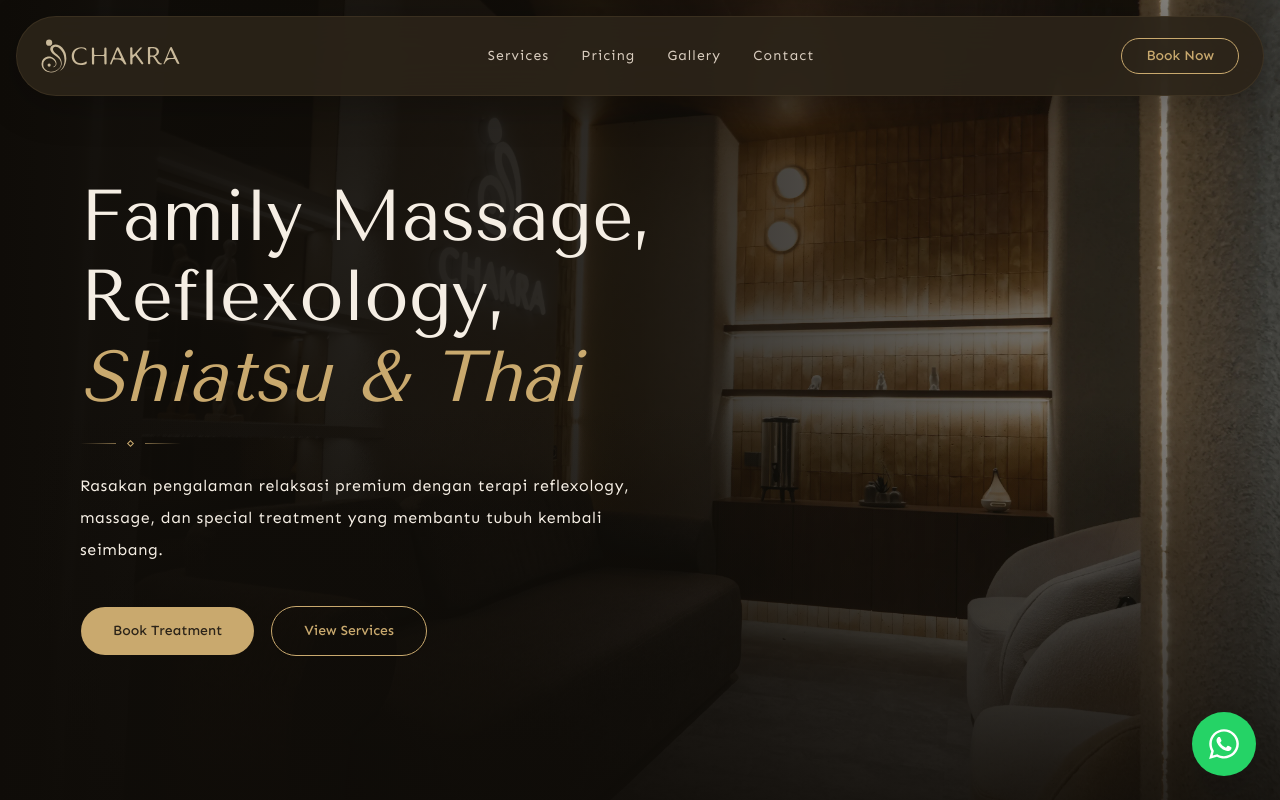
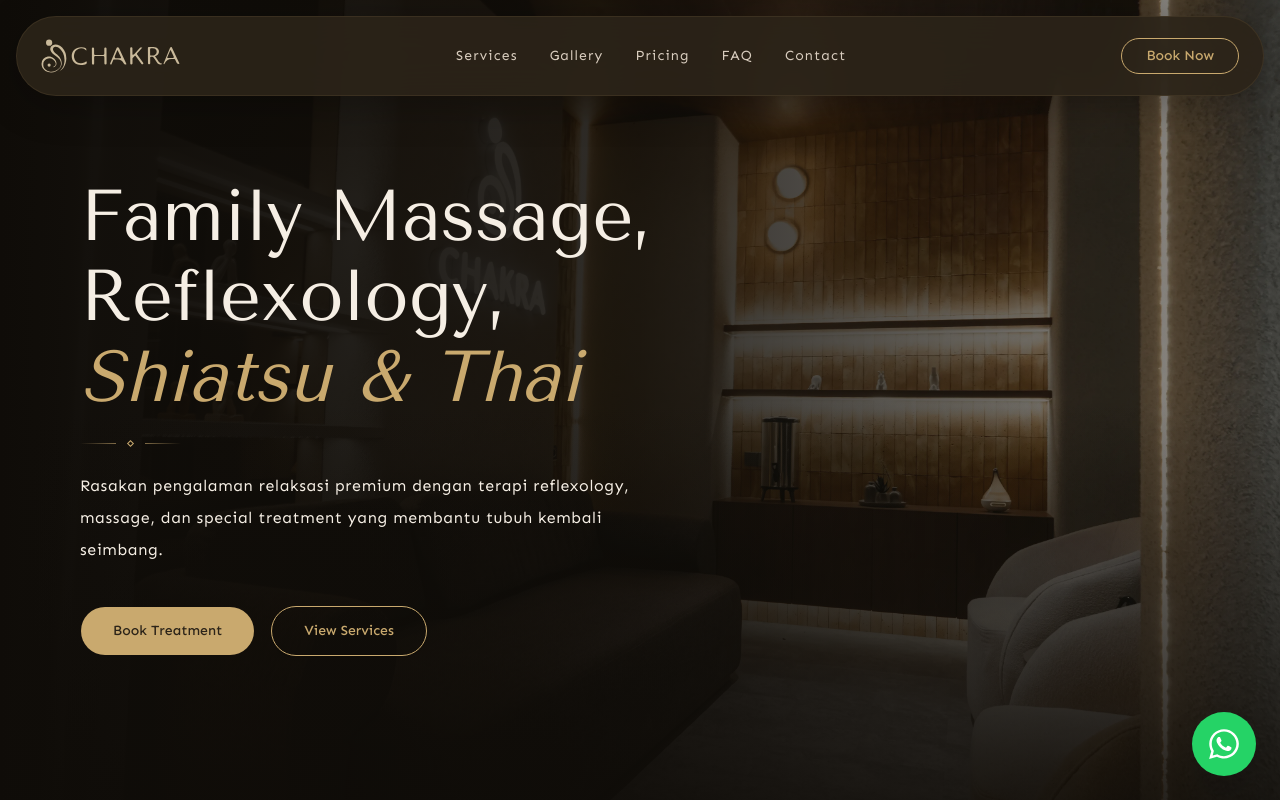
Before and after one commit to devinmaleke/chakra-lp, a Next.js app: page / in a window 1280 px wide. Shown: the top 800 px of the page. Built offline with nearby package versions, Linux system fonts and the light colour scheme.

Commit message:
Optimized Navbar

```diff
--- a/components/faq/faq-section.tsx
+++ b/components/faq/faq-section.tsx
@@ -33,7 +33,7 @@ const faqs = [
 
 export default function FAQSection() {
   return (
-    <section className="bg-[#F3E9DF] py-16 md:py-24">
+    <section id="FAQ" className="scroll-mt-32 bg-[#F3E9DF] py-16 md:py-24">
       <style>{`
         .faq-content {
           display: grid;
--- a/components/navbar/navbar.tsx
+++ b/components/navbar/navbar.tsx
@@ -20,12 +20,16 @@ const navItems = [
     href: "#services",
   },
   {
+    label: "Gallery",
+    href: "#gallery",
+  },
+  {
     label: "Pricing",
     href: "#pricing",
   },
   {
-    label: "Gallery",
-    href: "#gallery",
+    label: "FAQ",
+    href: "#FAQ",
   },
   {
     label: "Contact",
```
